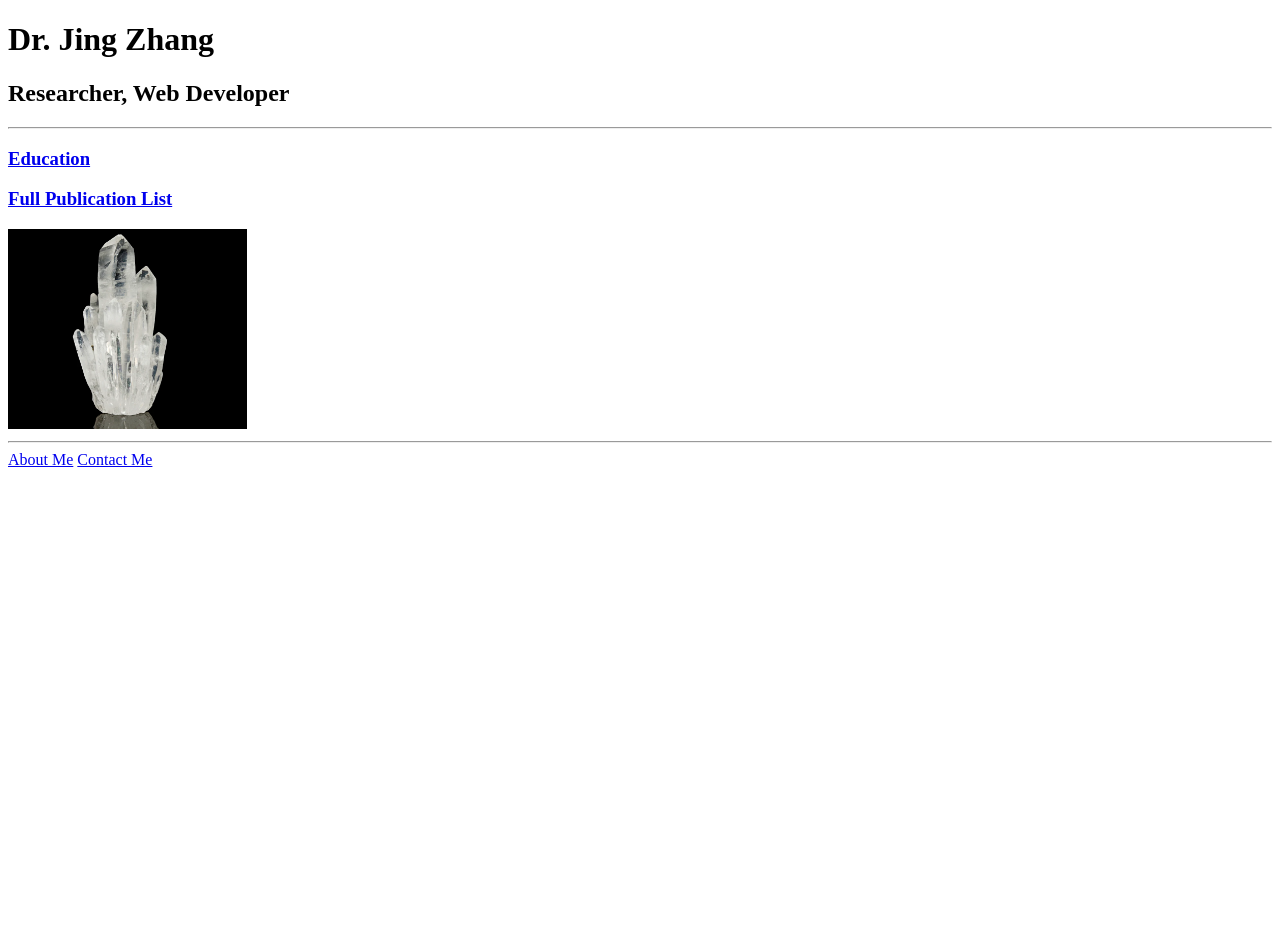
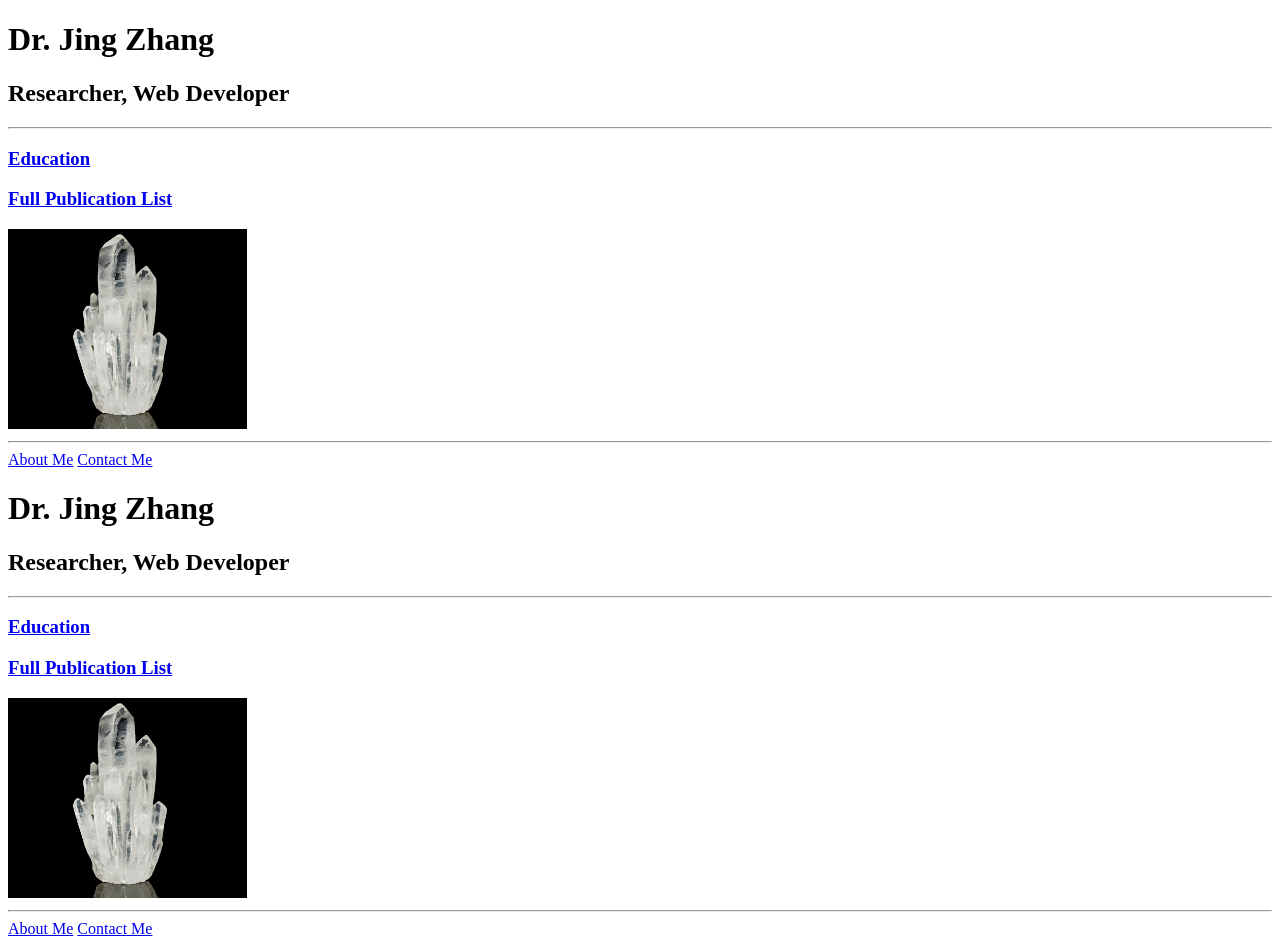
Before and after one commit to doubaomum/HTML-PORTFOLIO, a plain HTML site: page index.html in a window 1280 px wide. Before the commit the page ends 800 px from the top, so only its background shows below. Drawn offline with Linux system fonts and the light colour scheme.

Commit message:
Add files via upload

```diff
--- a/index.html
+++ b/index.html
@@ -18,3 +18,22 @@
     <a href="./public/about.html">About Me</a>     <a href="./public/contact.html">Contact Me</a>
 </body>
 </html>
+
+<!DOCTYPE html>
+<html lang="en">
+<head>
+    <meta charset="UTF-8">
+    <title>Document</title>
+</head>
+<body>
+    <H1>Dr. Jing Zhang</H1>
+    <h2>Researcher, Web Developer</h2>
+    <hr>
+</body>
+    <h3><a href="./public/Education.html">Education</a></h3>
+    <h3><a href="./public/Full Publication List.html">Full Publication List</a></h3>
+    <img src="./assets/images/crystal-publication list.webp"height="200" />
+   <hr>
+    <a href="./public/about.html">About Me</a>     <a href="./public/contact.html">Contact Me</a>
+</body>
+</html>
```
